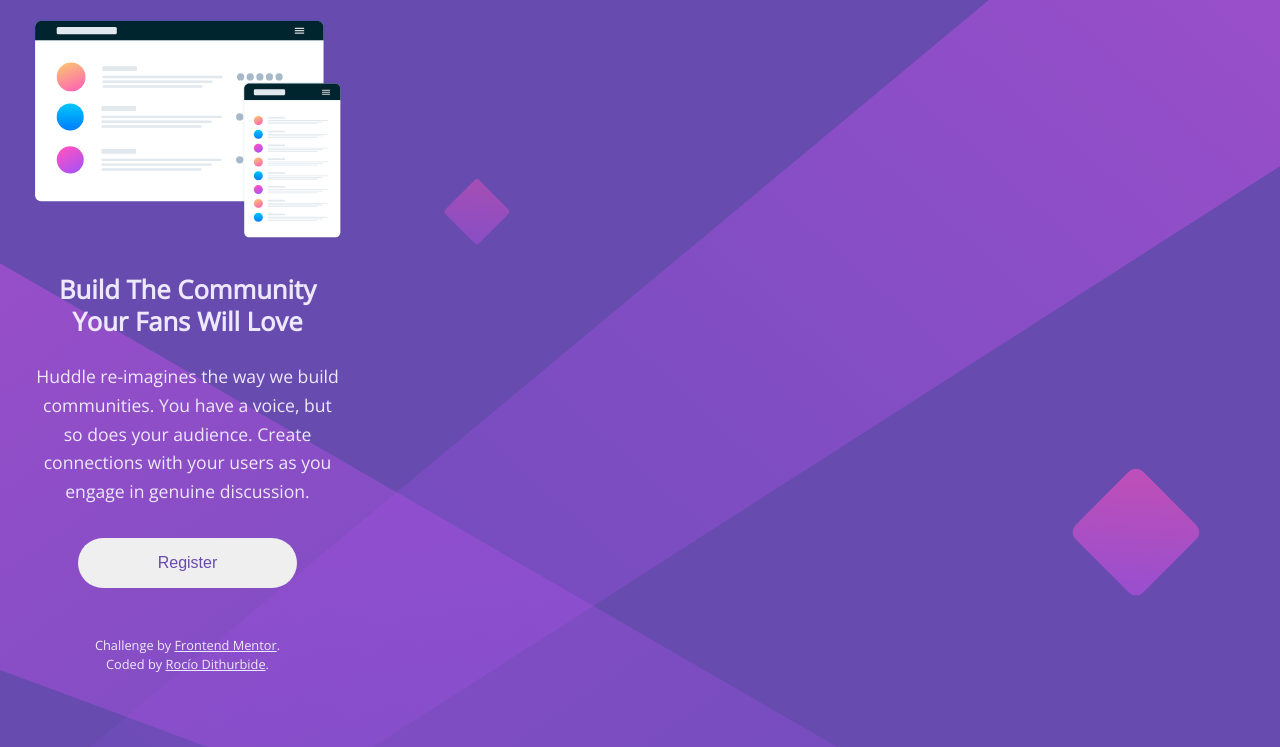
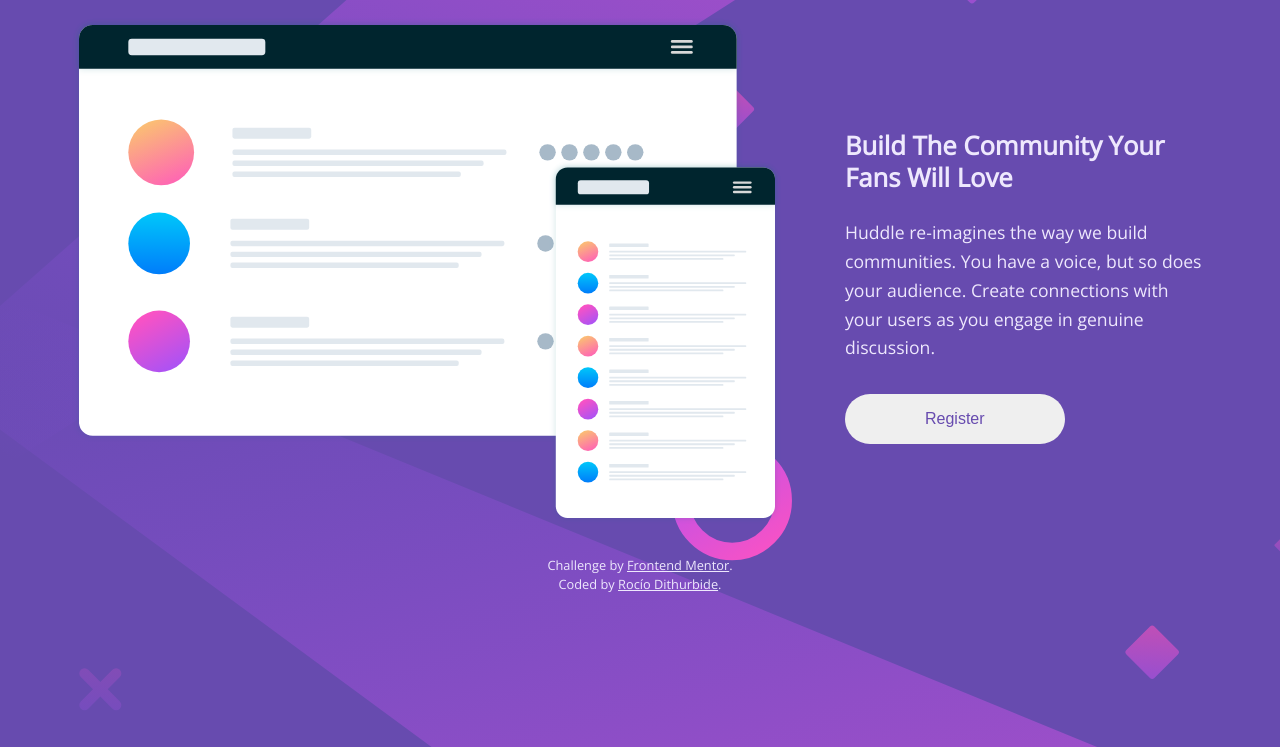
Before and after one commit to rociodithurbide/huddle-landing-page-with-single-introductory-section-master, a plain HTML site: page index.html in a window 1280 px wide. Shown: the part 85-832 px from the top of the page. Drawn offline with nearby package versions, Linux system fonts and the light colour scheme.

Commit message:
first responsive changes

```diff
--- a/styles/style.scss
+++ b/styles/style.scss
@@ -1,6 +1,47 @@
 @import url("https://fonts.googleapis.com/css2?family=Poppins:wght@400;700&display=swap");
 
 @import url("https://fonts.googleapis.com/css2?family=Open+Sans&display=swap");
+
+//Breakpoints
+// Small tablets and large smartphones (landscape view)
+$screen-sm-min: 576px;
+
+// Small tablets (portrait view)
+$screen-md-min: 768px;
+
+// Tablets and small desktops
+$screen-lg-min: 992px;
+
+// Large tablets and desktops
+$screen-xl-min: 1200px;
+
+// Small devices
+@mixin sm {
+  @media (min-width: #{$screen-sm-min}) {
+    @content;
+  }
+}
+
+// Medium devices
+@mixin md {
+  @media (min-width: #{$screen-md-min}) {
+    @content;
+  }
+}
+
+// Large devices
+@mixin lg {
+  @media (min-width: #{$screen-lg-min}) {
+    @content;
+  }
+}
+
+// Extra large devices
+@mixin xl {
+  @media (min-width: #{$screen-xl-min}) {
+    @content;
+  }
+}
 
 // Colors
 // Primary
@@ -13,13 +54,27 @@ $white: #eee8fd;
 
 body {
   font-family: "Open Sans", sans-serif;
-  max-width: 375px;
+  min-width: 375px;
+  max-width: 576px;
   height: 100vh;
   background-image: url(../images/bg-mobile.svg);
   background-color: $violet;
   background-repeat: no-repeat;
   background-size: cover;
   color: $white;
+
+  @include sm {
+    max-width: 768px;
+  }
+
+  @include md {
+    max-width: 992px;
+    margin: 0 auto;
+    background-image: url(../images/bg-desktop.svg);
+  }
+  @include lg {
+    max-width: 1200px;
+  }
 
   .container {
     margin: 2rem;
@@ -33,22 +88,37 @@ body {
       }
     }
     .wrapper {
+      @include lg {
+        display: flex;
+        align-items: center;
+      }
       .illustrationHeader {
         width: 100%;
       }
       .contentWrapper {
+        @include lg {
+          padding-left: 4rem;
+        }
         .title {
           font-size: 1.6rem;
           font-weight: 700;
           text-align: center;
           margin: 2rem 0 1.5rem;
           line-height: 2rem;
+
+          @include lg {
+            text-align: left;
+          }
         }
         .descripton {
           text-align: center;
           font-size: 1.1rem;
           line-height: 1.8rem;
           margin-bottom: 2rem;
+
+          @include lg {
+            text-align: left;
+          }
         }
         .registerButton {
           display: block;
@@ -60,6 +130,10 @@ body {
           outline: 0;
           color: $violet;
           font-size: 1rem;
+
+          @include lg {
+            margin: 0;
+          }
         }
       }
     }
```
Also changed, not shown: styles/style.css, 1 other file.
